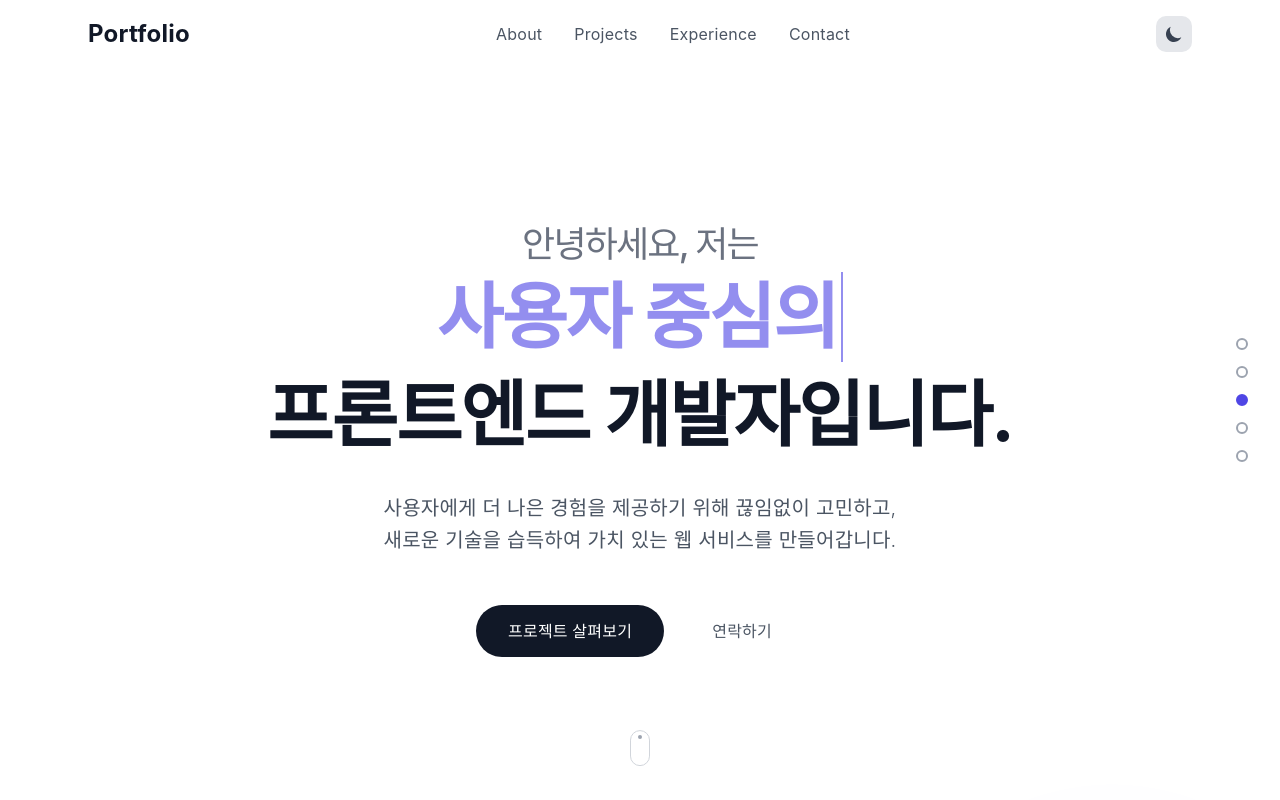
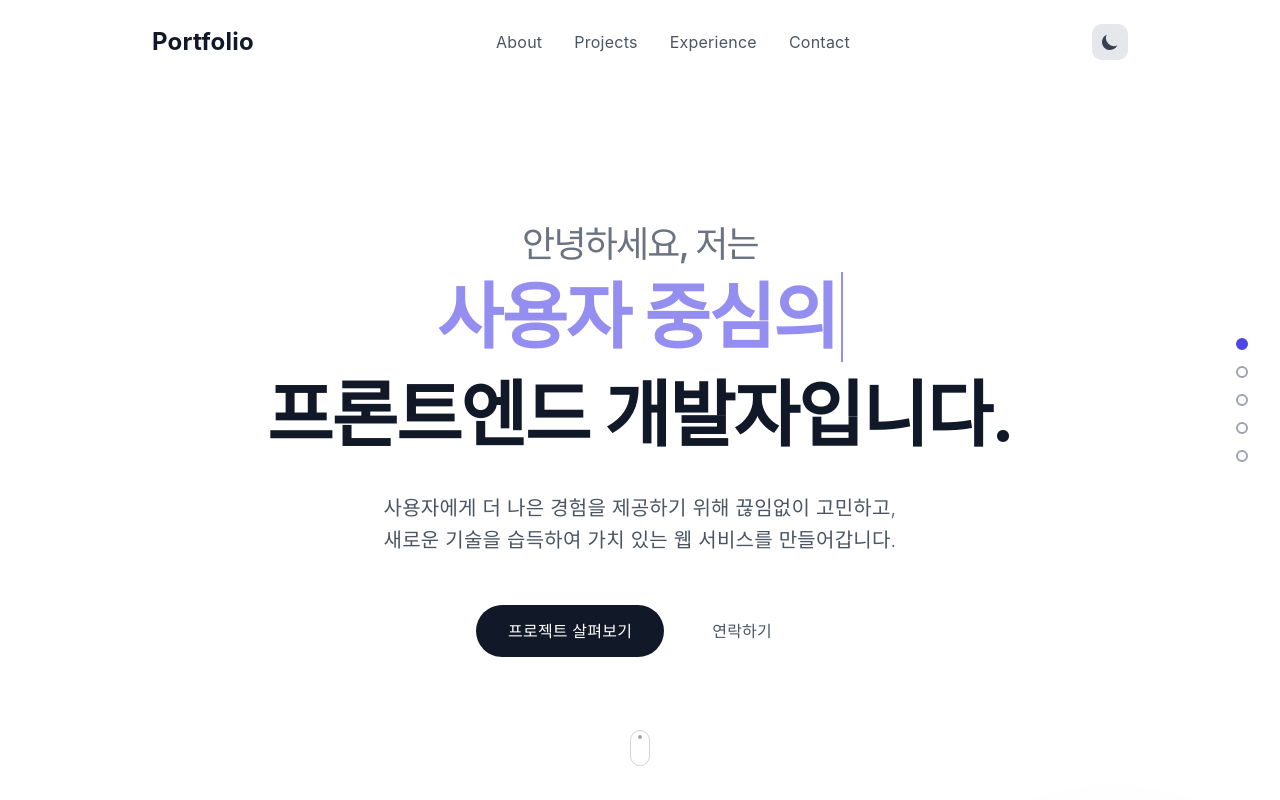
Before and after one commit to aksel26/portfolio, a React (Vite) app: page / in a window 1280 px wide. Shown: the top 800 px of the page. Built offline with nearby package versions, Linux system fonts and the light colour scheme; the HTML template or start-up script is replaced by a standard one; a web font is replaced by a local one.

Commit message:
헤더 및 네비게이션 개선: 글래스모피즘 헤더, 섹션 스크롤 이동, 활성 상태 표시 수정

```diff
--- a/src/components/Header.tsx
+++ b/src/components/Header.tsx
@@ -17,11 +17,25 @@ export default function Header() {
 
   useEffect(() => {
     const handleScroll = () => {
-      setScrolled(window.scrollY > 50)
+      const mainElement = document.querySelector('main');
+      const scrollPosition = mainElement ? mainElement.scrollTop : window.scrollY;
+      setScrolled(scrollPosition > 50);
     }
-    window.addEventListener('scroll', handleScroll)
-    return () => window.removeEventListener('scroll', handleScroll)
-  }, [])
+
+    // Listen to both window and main element
+    window.addEventListener('scroll', handleScroll);
+    const mainElement = document.querySelector('main');
+    if (mainElement) {
+      mainElement.addEventListener('scroll', handleScroll);
+    }
+
+    return () => {
+      window.removeEventListener('scroll', handleScroll);
+      if (mainElement) {
+        mainElement.removeEventListener('scroll', handleScroll);
+      }
+    }
+  }, [location.pathname]) // Re-run when location changes to re-attach to new main if needed
 
   const navItems = [
     { name: 'About', href: isHome ? '#about' : '/#about' },
@@ -30,21 +44,43 @@ export default function Header() {
     { name: 'Contact', href: isHome ? '#contact' : '/#contact' },
   ]
 
-  const handleNavClick = () => {
-    setIsMobileMenuOpen(false)
-  }
+  const handleScrollToSection = (e: React.MouseEvent<HTMLAnchorElement>, href: string) => {
+    // Mobile menu close
+    setIsMobileMenuOpen(false);
+
+    // Only handle hash links on home page
+    if (isHome && href.startsWith('#')) {
+      e.preventDefault();
+      const targetId = href.replace('#', '');
+      const element = document.getElementById(targetId);
+      const mainElement = document.querySelector('main');
+
+      if (element && mainElement) {
+        // Calculate position relative to the main container's current scroll
+        // element.getBoundingClientRect().top is relative to viewport
+        // mainElement.getBoundingClientRect().top is relative to viewport
+        // We need the offset from the top of the main container
+
+        // Since main is the scroll container, we can just use element.offsetTop if it's a direct child,
+        // but it's inside sections.
+        // Better approach: element.scrollIntoView works but might scroll the whole window if not careful.
+        // Let's try element.scrollIntoView first as it's standard.
+        element.scrollIntoView({ behavior: 'smooth' });
+      }
+    }
+  };
 
   return (
     <>
       <motion.header
-        className={`fixed top-0 left-0 right-0 z-50 transition-all duration-300 ${
+        className={`fixed top-2 left-1/2 z-50 -translate-x-1/2 md:w-[calc(100%-1rem)] md:max-w-5xl transition-all duration-500 ease-[cubic-bezier(0.4,0,0.2,1)] ${
           scrolled
-            ? 'bg-white/80 dark:bg-gray-900/80 backdrop-blur-md shadow-lg'
-            : 'bg-transparent'
+            ? 'rounded-full border border-white/20 dark:border-gray-700/30 bg-white/10 dark:bg-gray-900/20 backdrop-blur-md shadow-lg'
+            : 'w-full bg-transparent p-0'
         }`}
         initial={{ y: -100 }}
         animate={{ y: 0 }}
-        transition={{ duration: 0.5 }}
+        transition={{ duration: 0.8, ease: [0.16, 1, 0.3, 1] }}
       >
         <div className="max-w-6xl mx-auto px-6 py-4">
           <div className="flex items-center justify-between">
@@ -62,7 +98,11 @@ export default function Header() {
             {/* 데스크톱 네비게이션 */}
             <nav className="hidden md:flex items-center gap-8">
               {navItems.map((item, index) => (
-                <Link key={item.name} to={item.href}>
+                <Link
+                  key={item.name}
+                  to={item.href}
+                  onClick={(e) => handleScrollToSection(e, item.href)}
+                >
                   <motion.div
                     className="text-gray-600 dark:text-gray-300 hover:text-gray-900 dark:hover:text-white transition-colors"
                     initial={{ opacity: 0, y: -20 }}
@@ -137,7 +177,7 @@ export default function Header() {
                           <Link
                             key={item.name}
                             to={item.href}
-                            onClick={handleNavClick}
+                            onClick={(e) => handleScrollToSection(e, item.href)}
                           >
                             <motion.div
                               className="block px-4 py-3 text-gray-700 dark:text-gray-300 hover:bg-indigo-50 dark:hover:bg-indigo-900/20 hover:text-indigo-600 dark:hover:text-indigo-400 transition-colors"
--- a/src/components/PageNavigation.tsx
+++ b/src/components/PageNavigation.tsx
@@ -1,5 +1,5 @@
 import { motion } from "framer-motion";
-import { useState, useEffect, useRef } from "react";
+import { useState, useEffect } from "react";
 
 /**
  * 페이지 네비게이션 컴포넌트
@@ -7,7 +7,6 @@ import { useState, useEffect, useRef } from "react";
  */
 export default function PageNavigation() {
   const [activeSection, setActiveSection] = useState("hero");
-  const visibleSections = useRef(new Set<string>());
 
   const sections = [
     { id: "hero", label: "Home" },
@@ -71,10 +70,19 @@ export default function PageNavigation() {
     // 초기 업데이트
     updateActiveSection();
 
-    // 스크롤 이벤트 리스너
-    window.addEventListener("scroll", updateActiveSection, { passive: true });
+    // 스크롤 이벤트 리스너 (main 요소에서 스크롤 감지)
+    const mainElement = document.querySelector('main');
+    if (mainElement) {
+      mainElement.addEventListener("scroll", updateActiveSection, { passive: true });
+    } else {
+      // Fallback if main is not yet available or for other pages
+      window.addEventListener("scroll", updateActiveSection, { passive: true });
+    }
 
     return () => {
+      if (mainElement) {
+        mainElement.removeEventListener("scroll", updateActiveSection);
+      }
       window.removeEventListener("scroll", updateActiveSection);
     };
   }, []);
```
